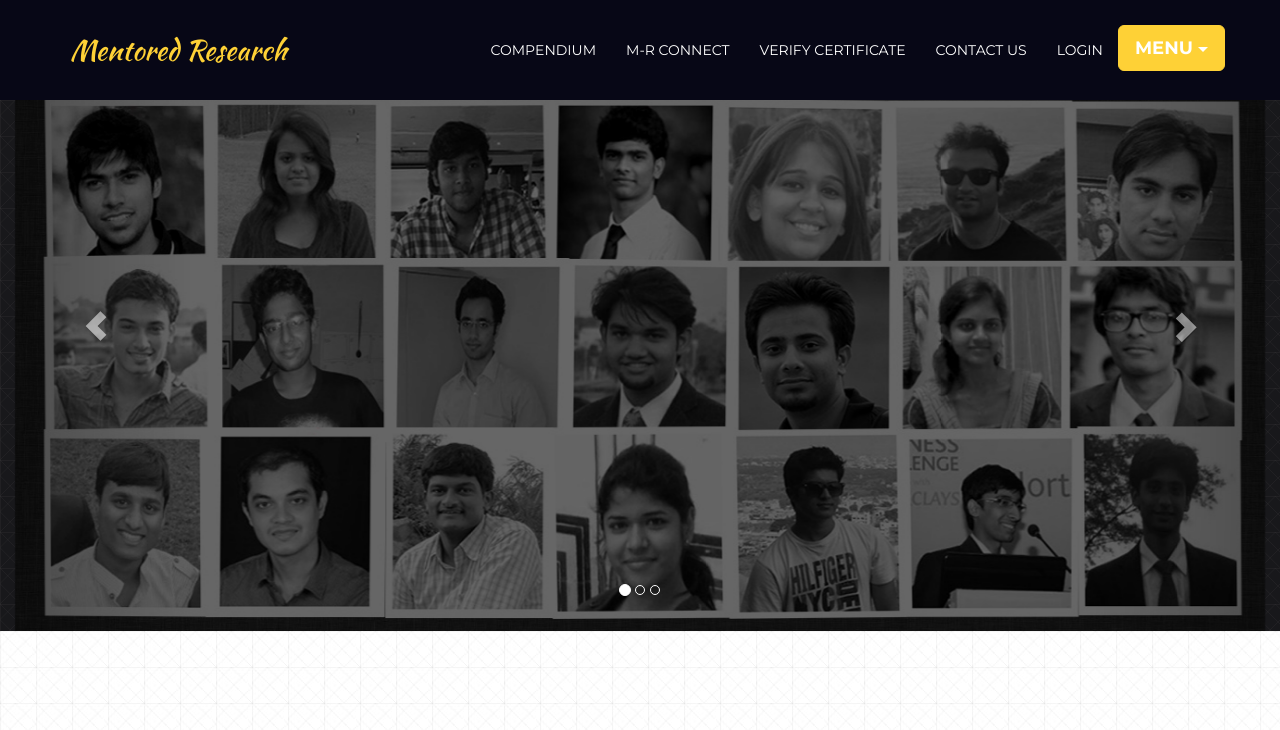
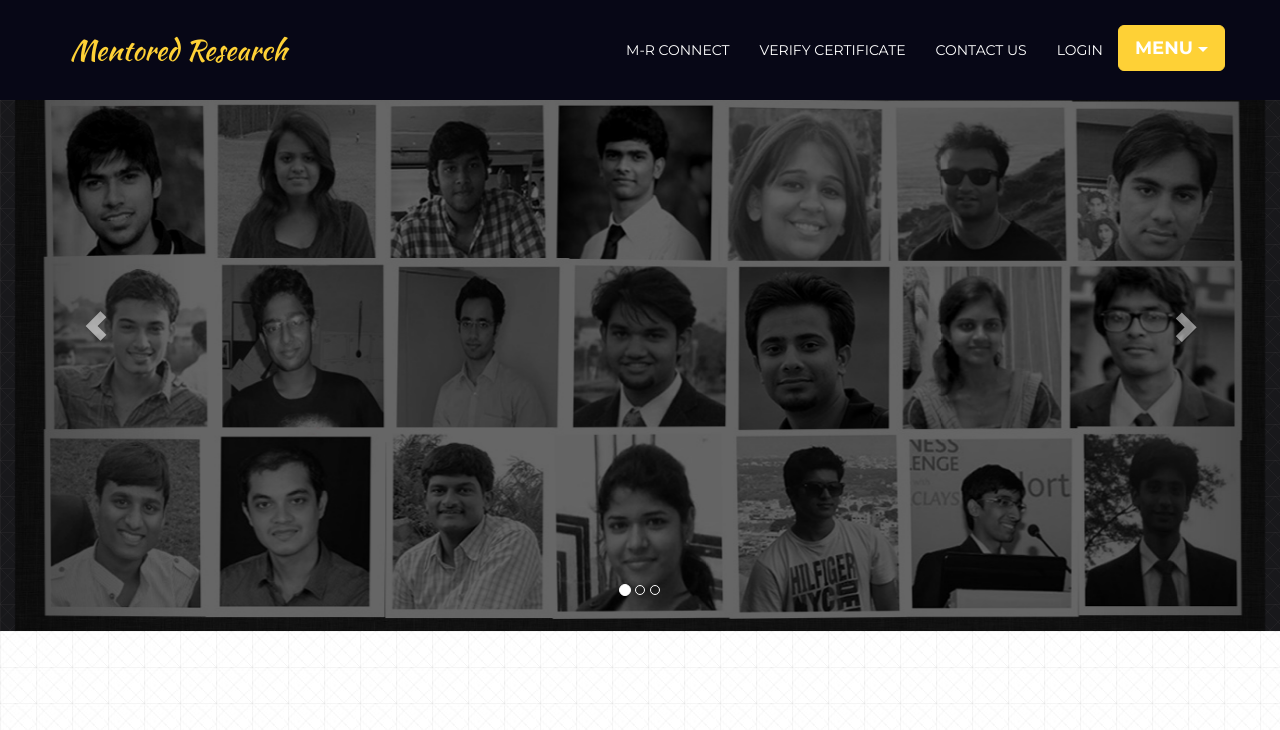
Before and after one commit to amritesh09/alfred, a PHP site: page / in a window 1280 px wide. Shown: the top 730 px of the page. Run offline with PHP 8.4, Linux system fonts and the light colour scheme; some libraries are stand-ins or nearby versions; some web fonts are replaced.

Commit message:
Removed the Compendium link from the home page. Fixed the linked to the ERI_Info.pdf on prod.

```diff
--- a/index.php
+++ b/index.php
@@ -408,9 +408,6 @@
                 <ul class="nav navbar-nav navbar-right">
                     <li class="hidden">
                         <a class="scrolly" href="#page-top"></a>
-                    </li>
-                    <li>
-                    	<a href="http://mentored-research.com/Compendium">Compendium</a>
                     </li>
                     <li>
                     	<a href="http://mentored-research.com/MRConnect">M-R Connect</a>
```
